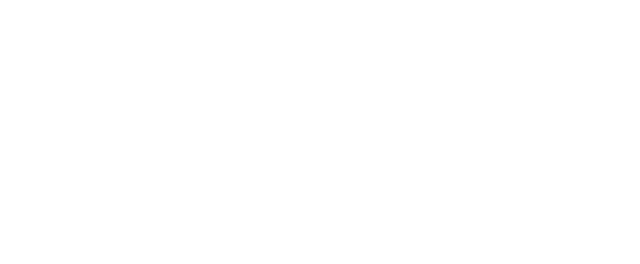
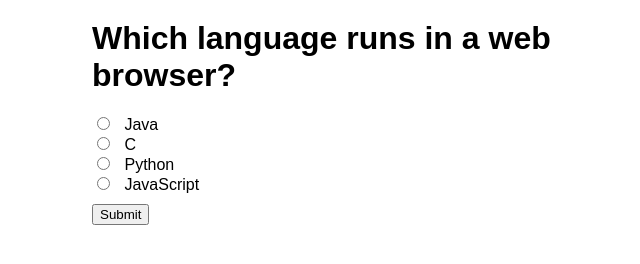
Before and after one commit to acciojob/quiz-subhaishere, a website: page main.html in a window 1280 px wide. Shown: the whole page, without its empty margins (298-938 px from the left). Drawn offline with Linux system fonts and the light colour scheme.

Commit message:
created a submission

```diff
--- a/main.html
+++ b/main.html
@@ -1,16 +1,157 @@
 <!DOCTYPE html>
+<html lang="en">
+<head>
+  <meta charset="UTF-8">
+  <meta name="viewport" content="width=device-width, initial-scale=1.0">
+  <title>Quiz App</title>
+  <style>
+    body {
+      font-family: Arial, sans-serif;
+    }
+    .quiz-container {
+      max-width: 500px;
+      margin: 0 auto;
+    }
+    #question {
+      margin: 20px 0;
+    }
+    input[type="radio"] {
+      margin-right: 10px;
+    }
+    #submit {
+      margin-top: 10px;
+    }
+    #result {
+      font-weight: bold;
+    }
+  </style>
+</head>
+<body>
+  <div class="quiz-container" id="quiz">
+    <h1 id="question">Question</h1>
+    <label>
+      <input type="radio" name="answer" id="a">
+      <span id="a_text">Option A</span>
+    </label>
+    <br>
+    <label>
+      <input type="radio" name="answer" id="b">
+      <span id="b_text">Option B</span>
+    </label>
+    <br>
+    <label>
+      <input type="radio" name="answer" id="c">
+      <span id="c_text">Option C</span>
+    </label>
+    <br>
+    <label>
+      <input type="radio" name="answer" id="d">
+      <span id="d_text">Option D</span>
+    </label>
+    <br>
+    <button id="submit">Submit</button>
+    <p id="result"></p>
+    <button id="reload" style="display: none;">Reload Quiz</button>
+  </div>
 
-<html>
+  <script>
+    const questions = [
+      {
+        question: "Which language runs in a web browser?",
+        a: "Java",
+        b: "C",
+        c: "Python",
+        d: "JavaScript",
+        correct: "d",
+      },
+      {
+        question: "What does CSS stand for?",
+        a: "Central Style Sheets",
+        b: "Cascading Style Sheets",
+        c: "Cascading Simple Sheets",
+        d: "Cars SUVs Sailboats",
+        correct: "b",
+      },
+      {
+        question: "What does HTML stand for?",
+        a: "Hypertext Markup Language",
+        b: "Hypertext Markdown Language",
+        c: "Hyperloop Machine Language",
+        d: "Helicopters Terminals Motorboats Lamborginis",
+        correct: "a",
+      },
+      {
+        question: "What year was JavaScript launched?",
+        a: "1996",
+        b: "1995",
+        c: "1994",
+        d: "none of the above",
+        correct: "b",
+      }
+    ];
 
-<head>
-	<link rel="stylesheet" href="styles.css">
-</head>
+    const quizContainer = document.getElementById("quiz");
+    const questionElement = document.getElementById("question");
+    const aText = document.getElementById("a_text");
+    const bText = document.getElementById("b_text");
+    const cText = document.getElementById("c_text");
+    const dText = document.getElementById("d_text");
+    const submitButton = document.getElementById("submit");
+    const resultElement = document.getElementById("result");
+    const reloadButton = document.getElementById("reload");
 
-<body>
-	<!-- the entire body must be written by student -->
-    <script type="text/javascript" src="./script.js">
-</script>
+    let currentQuestion = 0;
+    let score = 0;
 
+    function showQuestion() {
+      const currentQ = questions[currentQuestion];
+      questionElement.textContent = currentQ.question;
+      aText.textContent = currentQ.a;
+      bText.textContent = currentQ.b;
+      cText.textContent = currentQ.c;
+      dText.textContent = currentQ.d;
+    }
+
+    function checkAnswer() {
+      const currentQ = questions[currentQuestion];
+      const selectedOption = document.querySelector('input[name="answer"]:checked');
+
+      if (!selectedOption) {
+        alert("Please select an option.");
+        return;
+      }
+
+      if (selectedOption.id === currentQ.correct) {
+        score++;
+      }
+
+      currentQuestion++;
+      if (currentQuestion < questions.length) {
+        showQuestion();
+      } else {
+        showResult();
+      }
+    }
+
+    function showResult() {
+      quizContainer.style.display = "none";
+      resultElement.textContent = `You scored ${score} out of ${questions.length}.`;
+      reloadButton.style.display = "block";
+    }
+
+    function reloadQuiz() {
+      currentQuestion = 0;
+      score = 0;
+      quizContainer.style.display = "block";
+      resultElement.textContent = "";
+      reloadButton.style.display = "none";
+      showQuestion();
+    }
+
+    submitButton.addEventListener("click", checkAnswer);
+    reloadButton.addEventListener("click", reloadQuiz);
+
+    showQuestion();
+  </script>
 </body>
-
 </html>
```
